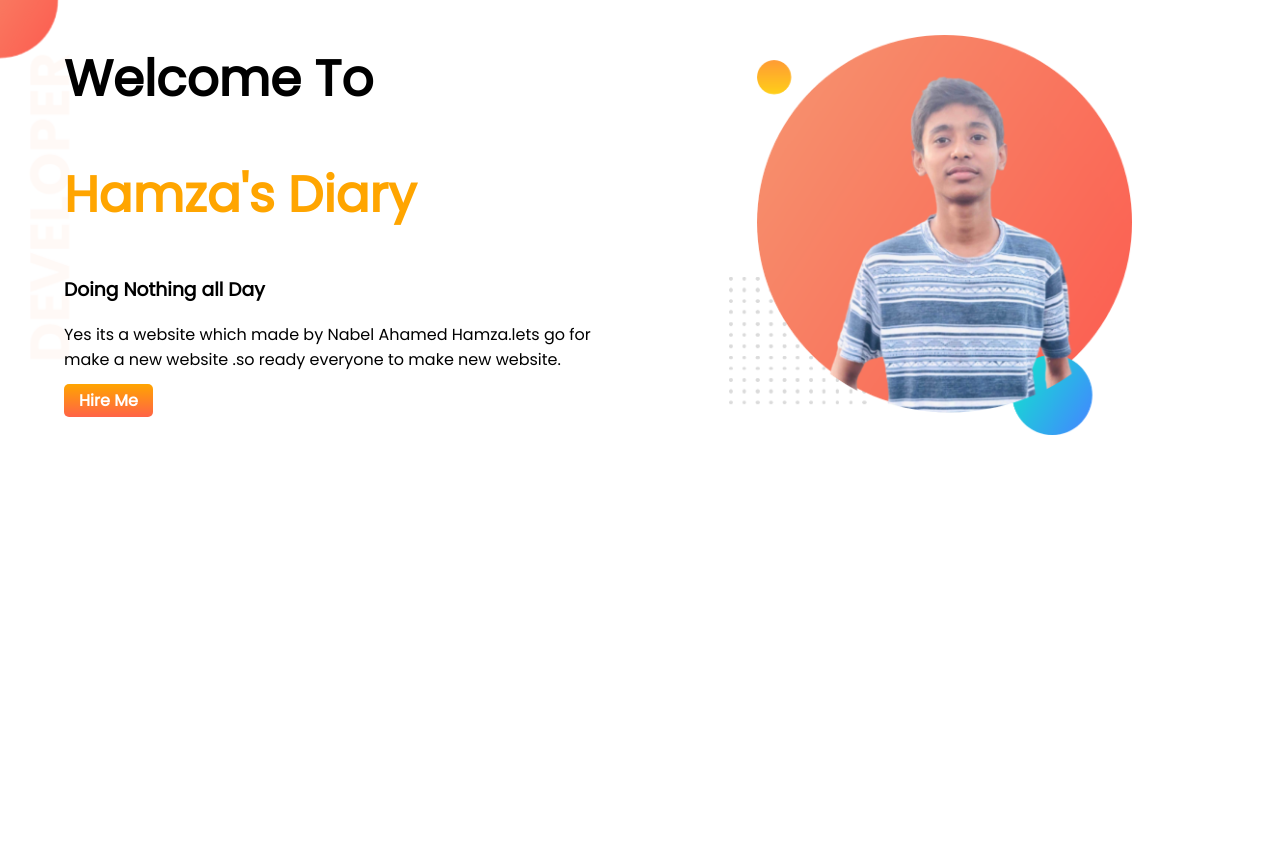
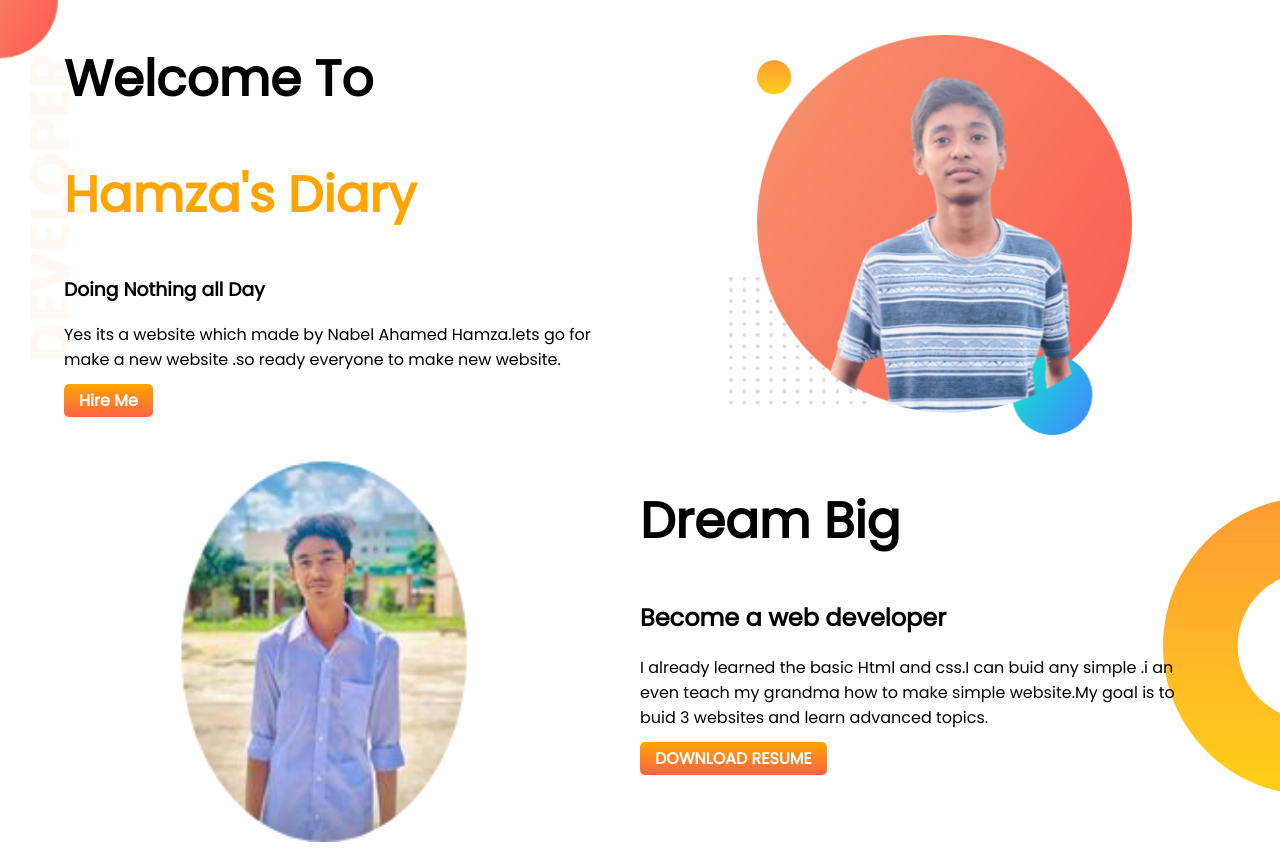
Before and after one commit to Nabel4/developer-portfolio, a plain HTML site: page index.html in a window 1280 px wide. Before the commit the page ends 800 px from the top, so only its background shows below. Drawn offline with Linux system fonts and the light colour scheme.

Commit message:
2-section-done

```diff
--- a/index.html
+++ b/index.html
@@ -12,15 +12,35 @@
 </head>
 <body>
     <section class="top-banner">
-        <div class="half-width"><h1>Welcome To</h1>
-        <h1> <span class="orange">Hamza's Diary</span></h1>
+        <div class="first-section""><h1>Welcome To</h1>
+        <h1> <span class="h2-tag">Hamza's Diary</span></h1>
         <h3>Doing Nothing all Day</h3>
-        <p>Yes its a website which made by Nabel Ahamed Hamza.lets go for make a new website .so ready everyone to make  new website.</p>
-       <a class="hire-me-button" target="blank" href="https://www.facebook.com/profile.php?id=100070911990885">Hire Me</a>
+        <p class="right-padding-p">Yes its a website which made by Nabel Ahamed Hamza.lets go for make a new website .so ready everyone to make  new website.</p>
+       <a class="hire-download-button" target="blank" href="https://www.facebook.com/profile.php?id=100070911990885">Hire Me</a>
 
 </div>
 
-        <div class="half-width"><img src="images/nabel.edit.png" alt=""></div>
+        <div class="first-section"><img src="images/nabel.edit.png" alt=""></div>
+    </section>
+
+
+    <section class="down-banner">
+
+        <div class="second-section">
+<img src="images/nabel.png" alt="" >
+        </div>
+
+        <div class="second-section">
+            <h1>Dream Big</h1>
+             <h2 class="">  Become a web developer</h2>
+
+             <p class="right-padding-p">I already learned the basic Html and css.I can buid any simple .i an even teach my grandma how to make simple website.My goal is to buid 3 websites and learn advanced topics.</p>
+
+             <a class="hire-download-button" target="blank" href="">DOWNLOAD RESUME</a>
+
+
+
+        </div>
     </section>
 
 
--- a/style.css
+++ b/style.css
@@ -5,25 +5,43 @@ body{
 h1{
 font-size: 50px;
 }
-.orange{
+.h2-tag{
     color: orange;
    }
    section{
     display: flex;
    }
-   .half-width{
+   .first-section{
     width: 50%;
     padding-left: 5%;
 
    }
-   .half-width img{
+   .second-section{
+    width: 50%;
+    padding-right: 5%;
+   }
+
+
+   .first-section img{
    width: 70%;
    padding-top: 35px;
    padding-left: 25px;
    }
-   .hire-me-button{
+   .second-section img{
+    width: 400px ;
+    padding-left: 125px;
+   }
+
+
+
+
+
+
+
+
+   .hire-download-button{
     text-decoration: none;
-    /* background-color: orange; */
+
     background-image: linear-gradient(orange,tomato);
     color: white;
     font-weight: 700;
@@ -38,3 +56,13 @@ font-size: 50px;
     background-repeat:
     no-repeat;
    }
+   .down-banner{
+    background-image: url(
+        images/dream-bg.png
+    );
+    background-repeat: no-repeat;
+    background-position: right;
+   }
+   .right-padding-p{
+    padding-right: 37px;
+   }
```
Also changed, not shown: images/nabel.jpg (deleted), images/nabel.png (added), 1 other file.
